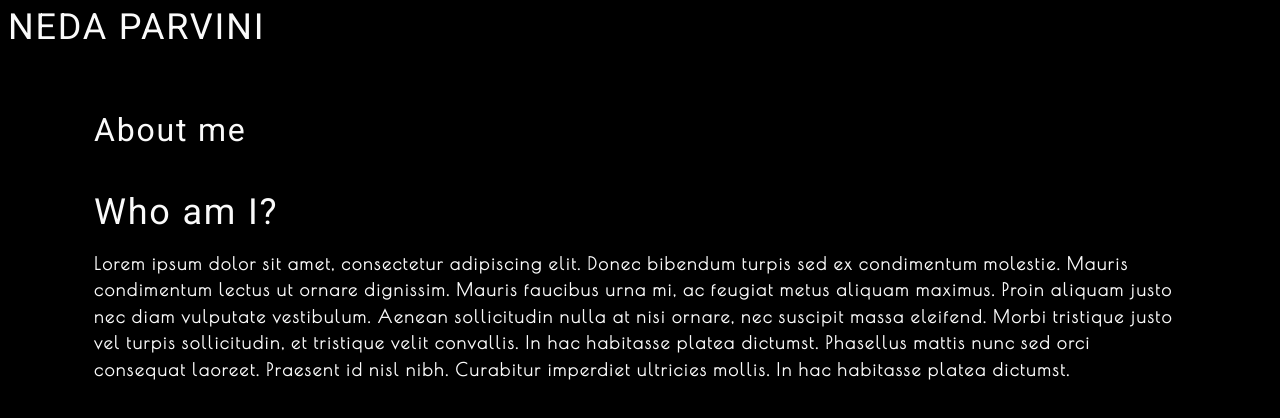
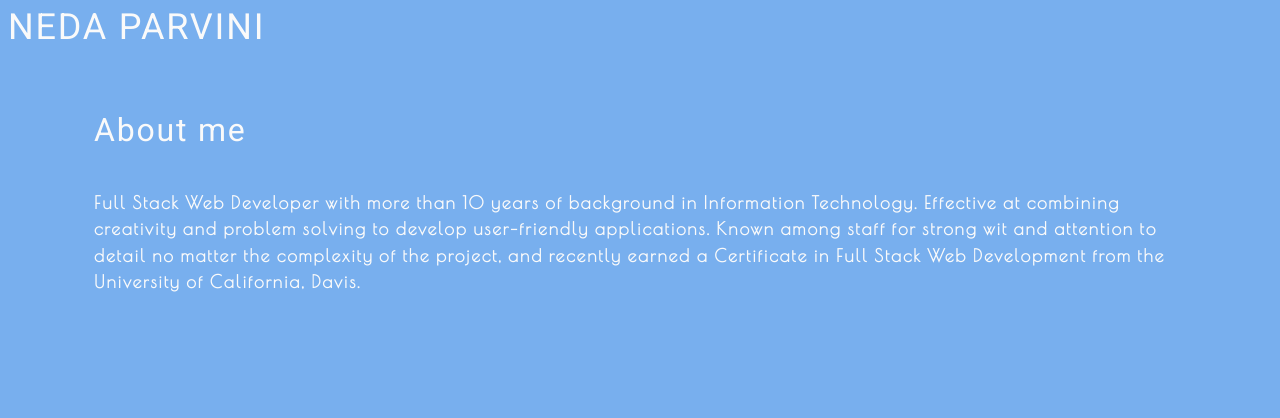
Before and after one commit to NedaParvini/React_Portfolio, a React (Create React App) app: page / in a window 1280 px wide. Shown: the top 418 px of the page. Built offline with nearby package versions, Linux system fonts and the light colour scheme.

Commit message:
Index of About modified

```diff
--- a/src/components/About/index.js
+++ b/src/components/About/index.js
@@ -3,17 +3,13 @@ import React from 'react';
 function About() {
   return (
     <section className="my-5">
-      <h1 id="about">Who am I?</h1>
+      <h1 id="about"> </h1>
       {/* <img src={coverImage} className="my-2" style={{ width: "100%" }} alt="cover" /> */}
       <div className="my-2">
         <p>
-          Lorem ipsum dolor sit amet, consectetur adipiscing elit. Donec bibendum turpis sed ex
-          condimentum molestie. Mauris condimentum lectus ut ornare dignissim. Mauris faucibus urna
-          mi, ac feugiat metus aliquam maximus. Proin aliquam justo nec diam vulputate vestibulum.
-          Aenean sollicitudin nulla at nisi ornare, nec suscipit massa eleifend. Morbi tristique
-          justo vel turpis sollicitudin, et tristique velit convallis. In hac habitasse platea
-          dictumst. Phasellus mattis nunc sed orci consequat laoreet. Praesent id nisl nibh.
-          Curabitur imperdiet ultricies mollis. In hac habitasse platea dictumst.
+        Full Stack Web Developer with more than 10 years of background in Information Technology.
+        Effective at combining creativity and problem solving to develop user-friendly applications.
+        Known among staff for strong wit and attention to detail no matter the complexity of the project, and recently earned a Certificate in Full Stack Web Development from the University of California, Davis.
         </p>
       </div>
     </section>
--- a/src/index.css
+++ b/src/index.css
@@ -8,7 +8,7 @@ main {
   --secondary: #f3a847;
   --tertiary: #b12704;
   --light: #fafafa;
-  --dark: #000000;
+  --dark: #78afee;
   --darker: #111111;
   --error: rgb(228, 46, 1);
   --spacing-one: calc(1rem * 0.5);
```
